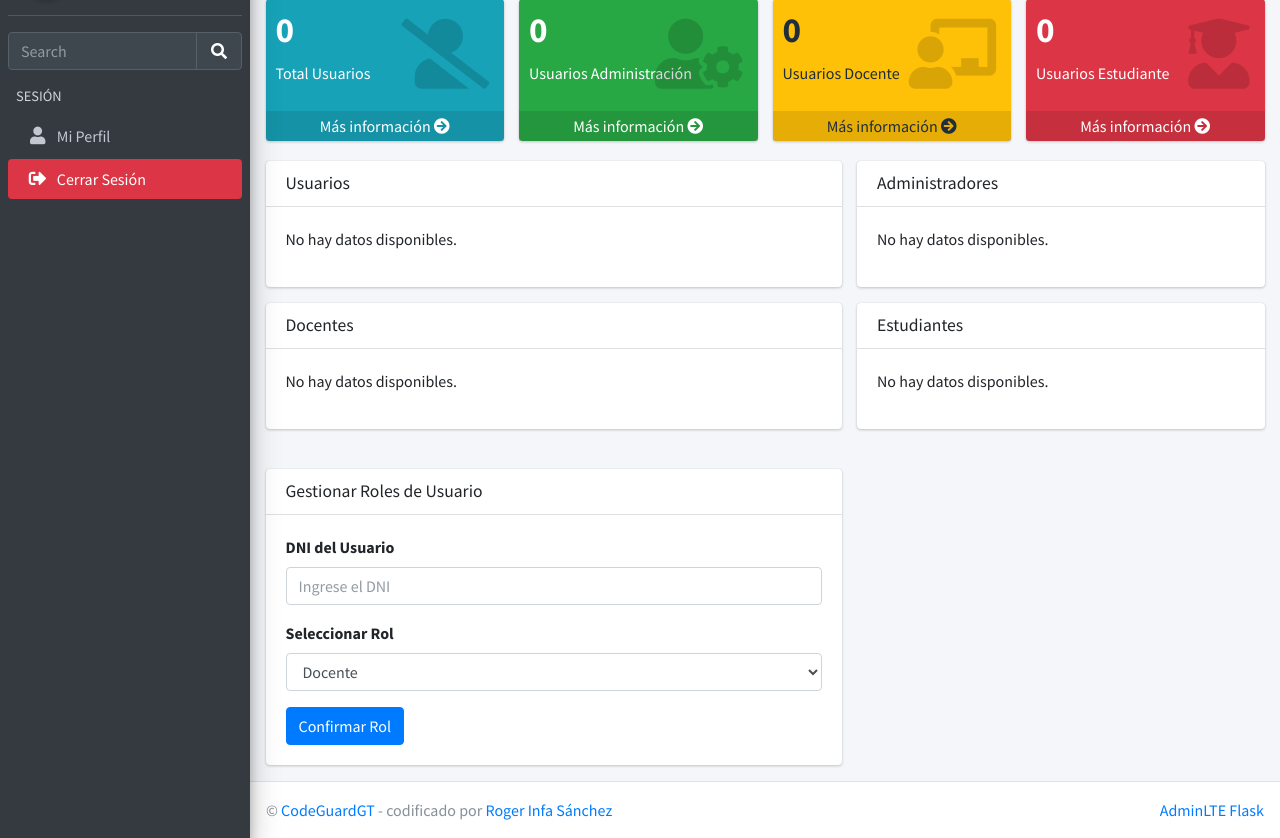
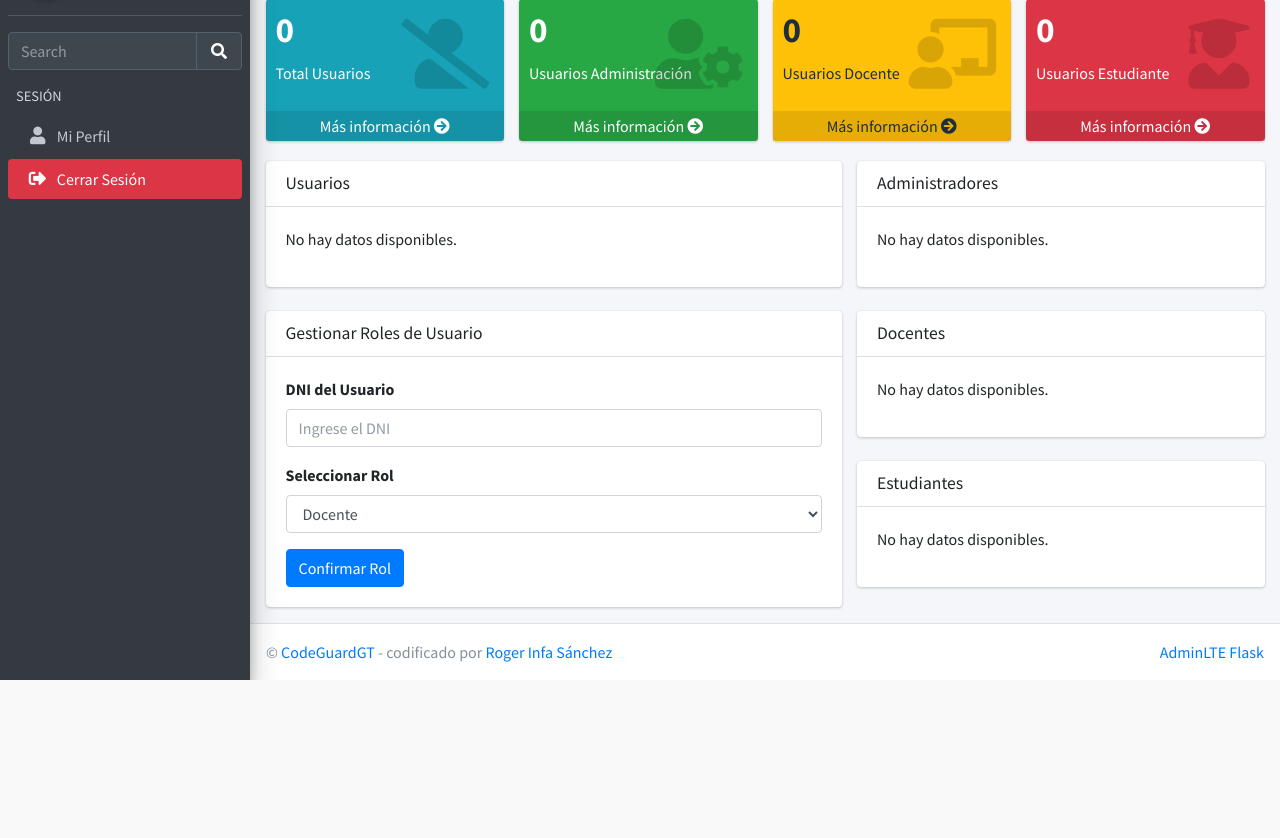
Before and after one commit to rinfasulasalle/AppCodeGuardGT, a Flask app: template app/templates/home/admin/gestion_roles.html in a window 1280 px wide. Shown: the part 131-969 px from the top of the page. After the commit the page ends 811 px from the top, so only its background shows below. Run offline with Flask 3, Linux system fonts and the light colour scheme; the template is opened without the code that fills it, so the values that code supplies are empty; style sheets or scripts are compiled from the project's sources; some libraries are stand-ins or nearby versions.

Commit message:
Mejora pantalla gestion usuarios

```diff
--- a/app/templates/home/admin/gestion_roles.html
+++ b/app/templates/home/admin/gestion_roles.html
@@ -32,9 +32,7 @@
 {% endblock stylesheets %}
 
 {% block content %}
-
 <div class="content-wrapper">
-
   <!-- Content Header (Page header) -->
   <div class="content-header">
     <div class="container-fluid">
@@ -56,67 +54,58 @@
   <!-- Main content -->
   <section class="content">
     <div class="container-fluid">
-        <!-- Small boxes (Stat box) por el momento vacio -->
+      <div class="row">
         <!-- Small boxes (Stat box) -->
-          <div class="row">
         <div class="col-lg-3 col-6">
-            <!-- small box -->
           <div class="small-box bg-info" id="sin-rol">
             <div class="inner">
               <h3>...</h3>
               <p>Total Usuarios</p>
             </div>
             <div class="icon">
-                <i class="fas fa-user-slash"></i> <!-- Icono para Usuarios Sin Rol -->
+              <i class="fas fa-user-slash"></i>
             </div>
             <a href="#" class="small-box-footer">Más información <i class="fas fa-arrow-circle-right"></i></a>
           </div>
         </div>
-            <!-- ./col -->
         <div class="col-lg-3 col-6">
-            <!-- small box -->
           <div class="small-box bg-success" id="administracion">
             <div class="inner">
               <h3>...</h3>
               <p>Usuarios Administración</p>
             </div>
             <div class="icon">
-                <i class="fas fa-user-cog"></i> <!-- Icono para Usuarios Administración -->
+              <i class="fas fa-user-cog"></i>
             </div>
             <a href="#" class="small-box-footer">Más información <i class="fas fa-arrow-circle-right"></i></a>
           </div>
         </div>
-            <!-- ./col -->
         <div class="col-lg-3 col-6">
-            <!-- small box -->
           <div class="small-box bg-warning" id="docente">
             <div class="inner">
               <h3>...</h3>
               <p>Usuarios Docente</p>
             </div>
             <div class="icon">
-                <i class="fas fa-chalkboard-teacher"></i> <!-- Icono para Usuarios Docente -->
+              <i class="fas fa-chalkboard-teacher"></i>
             </div>
             <a href="#" class="small-box-footer">Más información <i class="fas fa-arrow-circle-right"></i></a>
           </div>
         </div>
-            <!-- ./col -->
         <div class="col-lg-3 col-6">
-            <!-- small box -->
           <div class="small-box bg-danger" id="estudiante">
             <div class="inner">
               <h3>...</h3>
               <p>Usuarios Estudiante</p>
             </div>
             <div class="icon">
-                <i class="fas fa-user-graduate"></i> <!-- Icono para Usuarios Estudiante -->
+              <i class="fas fa-user-graduate"></i>
             </div>
             <a href="#" class="small-box-footer">Más información <i class="fas fa-arrow-circle-right"></i></a>
           </div>
         </div>
-            <!-- ./col -->
-          </div>
-        <!-- /.row -->
+      </div><!-- /.row -->
+
       <!-- Main row -->
       <div class="row">
         <!-- Card de Usuarios -->
@@ -126,58 +115,12 @@
               <h3 class="card-title">Usuarios</h3>
             </div>
             <div class="card-body" id="usuarios-card-body">
-                  <!-- Aquí se llenará con los datos de usuarios -->
               <p>Cargando usuarios...</p>
             </div>
           </div>
-            </section>
 
-            <!-- Card de Administradores -->
-            <section class="col-lg-5 connectedSortable">
-              <div class="card">
-                <div class="card-header">
-                  <h3 class="card-title">Administradores</h3>
-                </div>
-                <div class="card-body" id="administradores-card-body">
-                  <!-- Aquí se llenará con los datos de administradores -->
-                  <p>Cargando administradores...</p>
-                </div>
-              </div>
-            </section>
-          </div>
-
-          <div class="row">
-            <!-- Card de Docentes -->
-            <section class="col-lg-7 connectedSortable">
-              <div class="card">
-                <div class="card-header">
-                  <h3 class="card-title">Docentes</h3>
-                </div>
-                <div class="card-body" id="docentes-card-body">
-                  <!-- Aquí se llenará con los datos de docentes -->
-                  <p>Cargando docentes...</p>
-                </div>
-              </div>
-            </section>
-
-            <!-- Card de Estudiantes -->
-            <section class="col-lg-5 connectedSortable">
-              <div class="card">
-                <div class="card-header">
-                  <h3 class="card-title">Estudiantes</h3>
-                </div>
-                <div class="card-body" id="estudiantes-card-body">
-                  <!-- Aquí se llenará con los datos de estudiantes -->
-                  <p>Cargando estudiantes...</p>
-                </div>
-              </div>
-            </section>
-          </div>
-        <!-- /.row (main row) -->
           <!-- Formulario para gestión de roles -->
-         <div class="row mt-4">
-          <div class="col-lg-7 connectedSortable">
-            <div class="card">
+          <div class="card mt-4">
             <div class="card-header">
               <h3 class="card-title">Gestionar Roles de Usuario</h3>
             </div>
@@ -190,25 +133,56 @@
                 <div class="form-group">
                   <label for="rolSelect">Seleccionar Rol</label>
                   <select id="rolSelect" class="form-control" required>
-                      <!-- <option value="Administracion">Administración</option> -->
                     <option value="Docente">Docente</option>
                     <option value="Estudiante">Estudiante</option>
                   </select>
                 </div>
                 <button type="submit" class="btn btn-primary">Confirmar Rol</button>
               </form>
-                <div id="responseMessage" style="display: none; margin-top: 10px; padding: 10px; border-radius: 5px;"></div>
+              <div id="responseMessage" class="mt-3" style="display: none;"></div>
+            </div>
+          </div>
+        </section>
+
+        <!-- Cards de Administradores, Docentes y Estudiantes -->
+        <div class="col-lg-5">
+          <!-- Card de Administradores -->
+          <div class="card mb-4">
+            <div class="card-header">
+              <h3 class="card-title">Administradores</h3>
+            </div>
+            <div class="card-body" id="administradores-card-body">
+              <p>Cargando administradores...</p>
+            </div>
+          </div>
+
+          <!-- Card de Docentes -->
+          <div class="card mb-4">
+            <div class="card-header">
+              <h3 class="card-title">Docentes</h3>
+            </div>
+            <div class="card-body" id="docentes-card-body">
+              <p>Cargando docentes...</p>
+            </div>
+          </div>
+
+          <!-- Card de Estudiantes -->
+          <div class="card mb-4">
+            <div class="card-header">
+              <h3 class="card-title">Estudiantes</h3>
+            </div>
+            <div class="card-body" id="estudiantes-card-body">
+              <p>Cargando estudiantes...</p>
             </div>
           </div>
         </div>
-        </div>
+      </div><!-- /.row -->
     </div><!-- /.container-fluid -->
   </section>
   <!-- /.content -->
-  </div>
+</div><!-- /.content-wrapper -->
+{% endblock content %}
 
-
-{% endblock content %}
 
 <!-- Specific Page JS goes HERE  -->
 {% block javascripts %}
```
Lines whose indentation alone changed are shown as unchanged.
